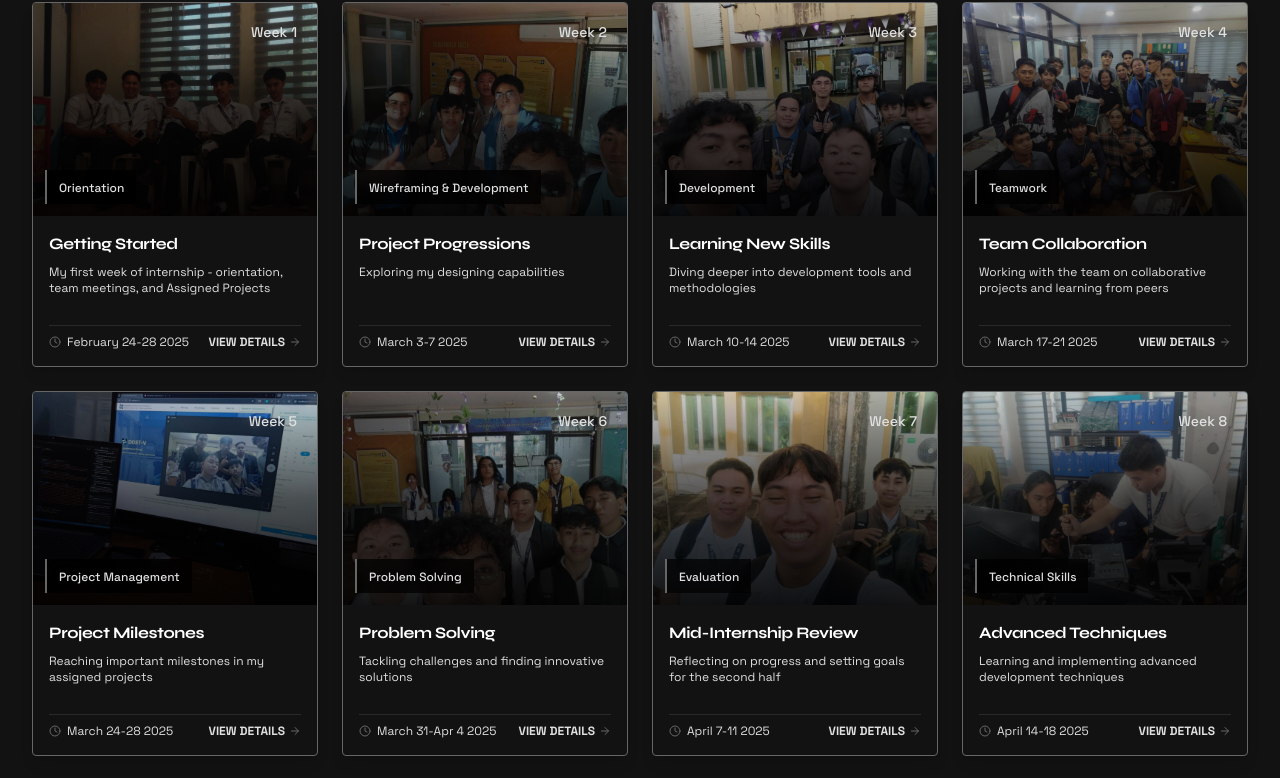
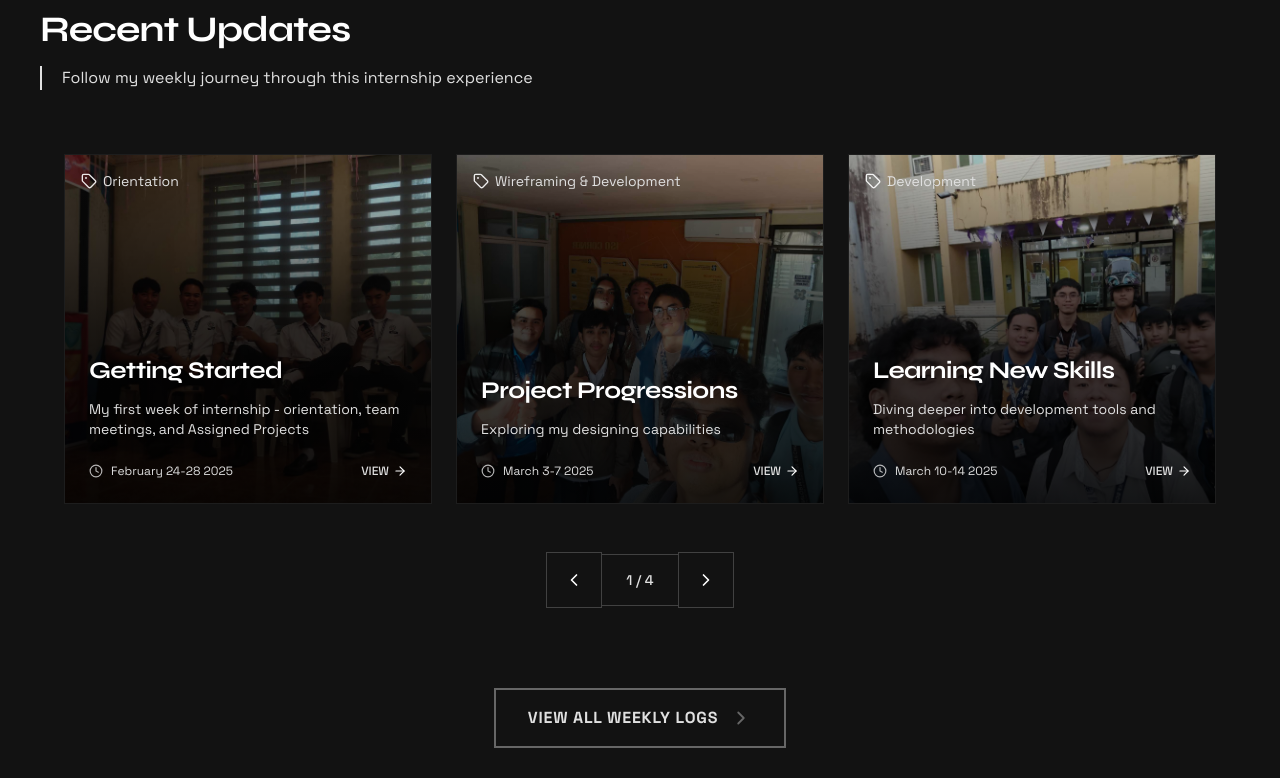
Before and after one commit to Alepse/Blog, a React (Vite) app: page / in a window 1280 px wide. Shown: the part 934-1712 px from the top of the page. Built offline with nearby package versions, Linux system fonts and the light colour scheme; grey boxes are pictures that could not be loaded; a web font is replaced by a local one.

Commit message:
update the recent posts section

```diff
--- a/src/components/RecentPosts.jsx
+++ b/src/components/RecentPosts.jsx
@@ -1,6 +1,7 @@
-import { useState, useEffect } from 'react';
+import { useState, useEffect, useRef } from 'react';
 import { Link } from 'react-router-dom';
 import { ArrowRight, Clock, User, Tag, ChevronRight } from 'lucide-react';
+import { motion, useAnimation } from 'framer-motion';
 import Thumbnail1 from '../assets/Week1/ThumbnailWeek1.jpg';
 import Thumbnail2 from '../assets/Week2/ThumbnailWeek2.jpg';
 import Week3Image from '../assets/Week3/Week3.1.jpg';
@@ -129,47 +130,48 @@ const posts = [
 
 const PostCard = ({ post }) => {
   return (
-    <div
-      className="group h-full relative bg-bg-secondary border border-color-3/30 overflow-hidden rounded-sm shadow-lg transition-all duration-300 flex flex-col transform hover:-translate-y-2 hover:shadow-xl hover:border-color-3"
-    >
-      {/* Image container with fixed aspect ratio */}
-      <div className="relative aspect-[4/3] w-full overflow-hidden">
+    <div className="group h-full relative overflow-hidden bg-black/80 border border-white/10 w-full">
+      {/* Full image background */}
+      <div className="w-full h-full">
         <img
           src={post.image}
           alt={post.title}
-          className="w-full h-full object-cover opacity-80 transition-transform duration-500 group-hover:scale-105"
+          className="w-full h-full object-cover"
         />
-        <div className="absolute inset-0 bg-gradient-to-t from-black/90 via-black/60 to-transparent" />
+        <div className="absolute inset-0 bg-gradient-to-t from-black/90 via-black/70 to-black/20" />
+      </div>
 
       {/* Category tag */}
-        <div className="absolute bottom-3 left-3 bg-black/70 backdrop-blur-sm px-3 py-1 z-10 border-l-2 border-color-3">
-          <span className="text-color-3 text-xs font-medium">
-            {post.category}
+      <div className="absolute top-4 left-4 z-10">
+        <span className="flex items-center gap-1.5 text-white/90">
+          <Tag size={16} className="text-white/90" />
+          <span className="text-sm">{post.category}</span>
         </span>
       </div>
 
-        {/* Week badge */}
-        <div className="absolute top-3 right-3 bg-transparent px-2 py-1 z-10">
-          <span className="text-white text-sm font-medium">
-            {post.week}
-          </span>
-        </div>
+      {/* Content overlay */}
+      <div className="absolute inset-0 flex flex-col justify-end p-6">
+        {/* Title */}
+        <h3 className="text-2xl font-bold text-white mb-3">{post.title}</h3>
+
+        {/* Description */}
+        <p className="text-sm text-white/80 mb-6 line-clamp-2">{post.excerpt}</p>
+
+        {/* Footer with date and view button */}
+        <div className="flex justify-between items-center">
+          {/* Date */}
+          <div className="flex items-center gap-2">
+            <Clock size={14} className="text-white/70" />
+            <span className="text-xs text-white/70">{post.date}</span>
           </div>
 
-      {/* Content section */}
-      <div className="p-4 flex flex-col h-[150px]">
-        <h3 className="text-base font-bold text-white font-secondary mb-2 line-clamp-2">{post.title}</h3>
-        <p className="text-xs text-white/70 line-clamp-2 mb-4">{post.excerpt}</p>
-
-        {/* Card footer */}
-        <div className="flex items-center justify-between pt-2 border-t border-white/10 mt-auto">
-          <div className="flex items-center gap-1.5">
-            <Clock size={12} className="text-color-3" />
-            <span className="text-xs text-white/70">{post.date}</span>
-          </div>
-          <div className="flex items-center gap-1 text-color-3">
-            <span className="text-xs font-bold">VIEW DETAILS</span>
-            <ArrowRight size={12} className="transition-transform duration-300 group-hover:translate-x-1" />
+          {/* View button */}
+          <div className="inline-flex items-center gap-1">
+            <span className="text-xs font-medium text-white">VIEW</span>
+            <ArrowRight
+              size={14}
+              className="text-white"
+            />
           </div>
         </div>
       </div>
@@ -180,6 +182,95 @@ const PostCard = ({ post }) => {
 const RecentPosts = () => {
   const [windowWidth, setWindowWidth] = useState(window.innerWidth);
   const [isVisible, setIsVisible] = useState(false);
+  const [currentPage, setCurrentPage] = useState(0);
+  const [direction, setDirection] = useState(0); // -1 for left, 1 for right
+  const postsPerPage = windowWidth >= 1280 ? 3 : windowWidth >= 1024 ? 2 : windowWidth >= 640 ? 2 : 1;
+  const totalPages = Math.ceil(posts.length / postsPerPage);
+
+  // Refs for dragging functionality
+  const carouselRef = useRef(null);
+  const controls = useAnimation();
+
+  // Animation variants
+  const variants = {
+    enter: (direction) => ({
+      x: direction > 0 ? 1000 : -1000,
+      opacity: 0,
+    }),
+    center: {
+      x: 0,
+      opacity: 1,
+      transition: {
+        x: { type: "spring", stiffness: 300, damping: 30 },
+        opacity: { duration: 0.4 },
+        staggerChildren: 0.1,
+        delayChildren: 0.2,
+      },
+    },
+    exit: (direction) => ({
+      x: direction > 0 ? -1000 : 1000,
+      opacity: 0,
+      transition: {
+        x: { type: "spring", stiffness: 300, damping: 30 },
+        opacity: { duration: 0.4 },
+      },
+    }),
+  };
+
+  const itemVariants = {
+    hidden: { opacity: 0, y: 20 },
+    visible: {
+      opacity: 1,
+      y: 0,
+      transition: { duration: 0.5 }
+    }
+  };
+
+  // Get current posts
+  const getCurrentPosts = () => {
+    const startIndex = currentPage * postsPerPage;
+    return posts.slice(startIndex, startIndex + postsPerPage);
+  };
+
+  // Handle page navigation
+  const nextPage = () => {
+    setDirection(1);
+    controls.start("exit").then(() => {
+      setCurrentPage((prev) => (prev === totalPages - 1 ? 0 : prev + 1));
+      controls.start("center");
+    });
+  };
+
+  const prevPage = () => {
+    setDirection(-1);
+    controls.start("exit").then(() => {
+      setCurrentPage((prev) => (prev === 0 ? totalPages - 1 : prev - 1));
+      controls.start("center");
+    });
+  };
+
+  // Handle drag end
+  const handleDragEnd = (_, info) => {
+    const dragDistance = info.offset.x;
+    const dragThreshold = 100; // Minimum drag distance to trigger page change
+
+    if (dragDistance > dragThreshold) {
+      setDirection(-1);
+      controls.start("exit").then(() => {
+        setCurrentPage((prev) => (prev === 0 ? totalPages - 1 : prev - 1));
+        controls.start("center");
+      });
+    } else if (dragDistance < -dragThreshold) {
+      setDirection(1);
+      controls.start("exit").then(() => {
+        setCurrentPage((prev) => (prev === totalPages - 1 ? 0 : prev + 1));
+        controls.start("center");
+      });
+    } else {
+      // Reset position if drag wasn't far enough
+      controls.start("center");
+    }
+  };
 
   // Handle window resize and animation
   useEffect(() => {
@@ -190,6 +281,7 @@ const RecentPosts = () => {
     // Trigger animations after component mounts
     const timer = setTimeout(() => {
       setIsVisible(true);
+      controls.start("center");
     }, 300);
 
     window.addEventListener('resize', handleResize);
@@ -197,41 +289,101 @@ const RecentPosts = () => {
       window.removeEventListener('resize', handleResize);
       clearTimeout(timer);
     };
-  }, []);
+  }, [controls]);
 
   return (
-    <section className="max-w-7xl mx-auto px-6 py-12 md:px-8 md:py-16 relative overflow-hidden">
+    <section className="max-w-7xl mx-auto px-6 py-16 md:px-10 md:py-24 relative overflow-hidden">
+      {/* We're using Tailwind CSS, so we'll add the styles directly to the component */}
+
       {/* Background decorative elements */}
       <div className="absolute top-20 left-10 w-32 h-32 bg-color-3/10 rounded-full filter blur-3xl animate-pulse-slow"></div>
       <div className="absolute bottom-20 right-10 w-40 h-40 bg-color-3/10 rounded-full filter blur-3xl animate-pulse-slow" style={{ animationDelay: '1s' }}></div>
 
       <div className={`transition-all duration-1000 ${isVisible ? 'opacity-100 translate-y-0' : 'opacity-0 translate-y-10'}`}>
-        <div className="flex flex-col md:flex-row md:items-start md:justify-between mb-8 md:mb-12 gap-6">
-          <div className="w-full md:w-auto border-l border-color-3 pl-4">
+        <div className="flex mt-12 flex-col md:flex-row md:items-start md:justify-between mb-12 md:mb-16 gap-6">
+          <div>
+            <h2 className="text-2xl md:text-4xl font-bold text-white mb-4">Recent Updates</h2>
+            <div className="w-full md:w-auto border-l-2 border-color-3 pl-5">
               <p className="text-color-2 max-w-2xl text-sm md:text-base">
                 Follow my weekly journey through this internship experience
               </p>
             </div>
           </div>
         </div>
+      </div>
 
       <div className="relative">
-        <div className={`grid grid-cols-1 sm:grid-cols-2 lg:grid-cols-4 gap-6 relative transition-all duration-1000 delay-200 ${isVisible ? 'opacity-100 translate-y-0' : 'opacity-0 translate-y-10'}`}>
-          {posts.map((post, index) => (
-            <Link key={index} to={post.link} className="animate-fadeIn h-full block" style={{ animationDelay: `${index * 0.05}s` }}>
+        <motion.div
+          ref={carouselRef}
+          className={`relative max-w-6xl mx-auto ${isVisible ? 'opacity-100' : 'opacity-0'}`}
+          drag="x"
+          dragConstraints={{ left: 0, right: 0 }}
+          dragElastic={0.1}
+          onDragEnd={handleDragEnd}
+          custom={direction}
+          variants={variants}
+          initial="enter"
+          animate={controls}
+          exit="exit"
+        >
+          <div className={`grid grid-cols-1 sm:grid-cols-2 ${
+            getCurrentPosts().length === 2
+              ? 'lg:grid-cols-2 xl:grid-cols-2 lg:max-w-5xl xl:max-w-5xl mx-auto'
+              : 'lg:grid-cols-3 xl:grid-cols-3'
+          } gap-6`}>
+            {getCurrentPosts().map((post, index) => (
+              <motion.div
+                key={index}
+                className="h-[350px] w-full"
+                variants={itemVariants}
+                initial="hidden"
+                animate="visible"
+                custom={index}
+                whileHover={{ scale: 1.02 }}
+                transition={{ duration: 0.3 }}
+              >
+                <Link to={post.link} className="block h-full">
                   <PostCard post={post} />
                 </Link>
+              </motion.div>
             ))}
+          </div>
+        </motion.div>
+
+        {/* Pagination controls */}
+        <div className="flex justify-center items-center mt-12">
+          <div className="flex items-center">
+            <button
+              onClick={prevPage}
+              className="w-14 h-14 flex items-center justify-center border border-white/20 hover:bg-white/10 transition-all duration-300 cursor-pointer"
+              aria-label="Previous page"
+            >
+              <ChevronRight size={20} className="rotate-180 text-white" />
+            </button>
+
+            <div className="px-6 py-3 border-t border-b border-white/20 bg-transparent">
+              <span className="text-sm font-medium text-white">{currentPage + 1} / {totalPages}</span>
+            </div>
+
+            <button
+              onClick={nextPage}
+              className="w-14 h-14 flex items-center justify-center border border-white/20 hover:bg-white/10 transition-all duration-300 cursor-pointer"
+              aria-label="Next page"
+            >
+              <ChevronRight size={20} className="text-white" />
+            </button>
           </div>
         </div>
 
-      <div className={`mt-8 md:mt-12 text-center transition-all duration-1000 delay-500 ${isVisible ? 'opacity-100 translate-y-0' : 'opacity-0 translate-y-10'}`}>
+      </div>
+
+      <div className={`mt-16 md:mt-20 text-center transition-all duration-1000 delay-500 ${isVisible ? 'opacity-100 translate-y-0' : 'opacity-0 translate-y-10'}`}>
         <Link
           to="/week1"
-          className="inline-flex z-10 items-center px-4 py-2 md:px-6 md:py-3 bg-transparent text-color-3 border border-color-3 transition-all duration-normal group hover:bg-color-3 hover:text-bg-primary cursor-pointer"
+          className="inline-flex mb-12 z-10 items-center px-6 py-3 md:px-8 md:py-4 bg-transparent text-color-3 border-2 border-color-3 transition-all duration-normal group hover:bg-color-3 hover:text-bg-primary cursor-pointer"
         >
-          <span className="text-sm md:text-base font-bold">VIEW ALL WEEKLY LOGS</span>
-          <ChevronRight size={windowWidth < 640 ? 16 : 20} className="ml-2 transition-transform duration-normal group-hover:translate-x-1" />
+          <span className="text-sm md:text-base font-bold tracking-wider">VIEW ALL WEEKLY LOGS</span>
+          <ChevronRight size={windowWidth < 640 ? 18 : 22} className="ml-3 transition-transform duration-normal group-hover:translate-x-1" />
         </Link>
       </div>
     </section>
```
Lines whose indentation alone changed are shown as unchanged.
